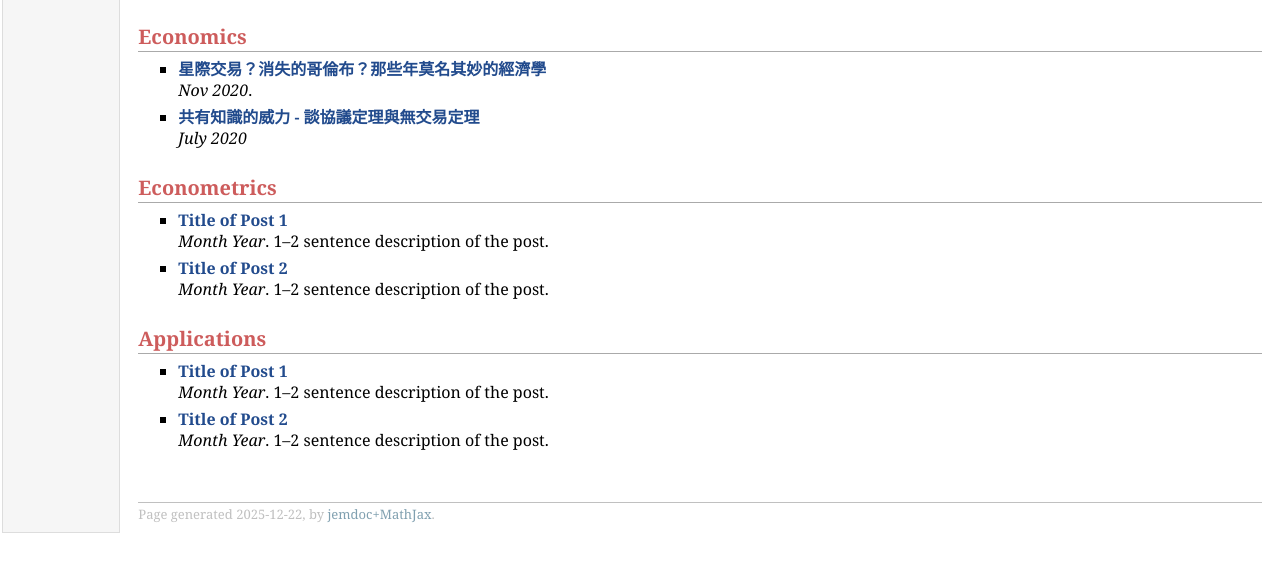
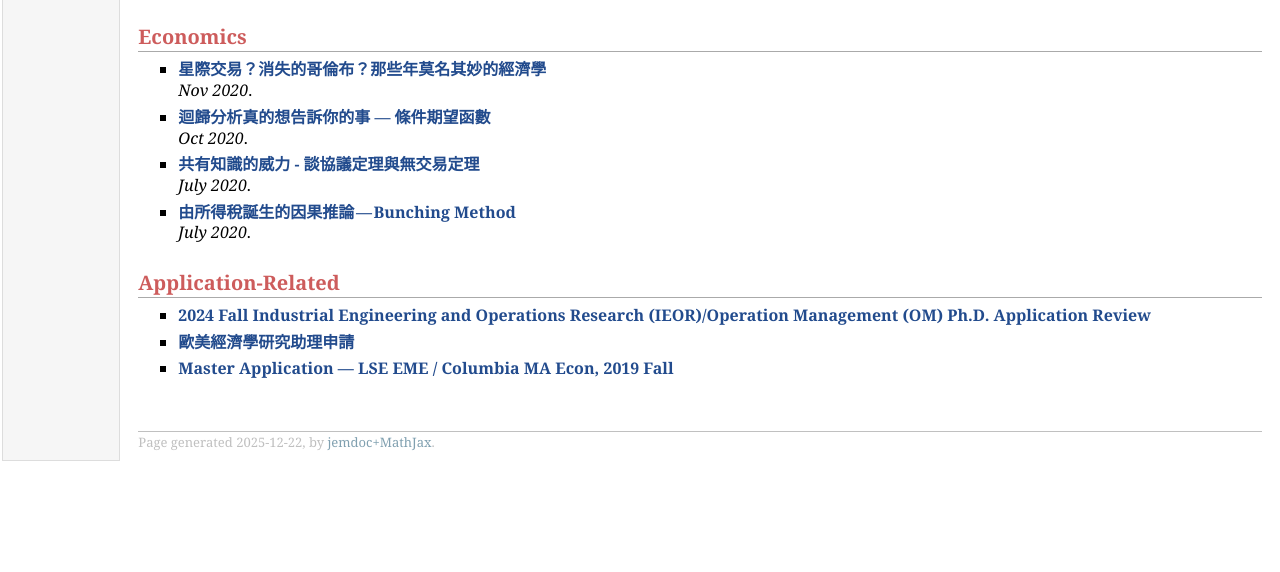
Before and after one commit to yushiouwillylin/yushiouwillylin.github.io, a plain HTML site: page posts.html in a window 1280 px wide. Shown: the part 160-732 px from the top of the page. Drawn offline with Linux system fonts and the light colour scheme.

Commit message:
Update posts.html with new links and sections

```diff
--- a/posts.html
+++ b/posts.html
@@ -36,34 +36,33 @@ A list of selected writing on random topics that links to external outlets. Most
   </p></li>
 
   <li><p>
+    <b><a href="https://medium.com/%E7%B6%93%E6%BF%9F%E5%AD%B8%E9%9B%9C%E8%AB%87/%E8%BF%B4%E6%AD%B8%E5%88%86%E6%9E%90%E7%9C%9F%E7%9A%84%E6%83%B3%E5%91%8A%E8%A8%B4%E4%BD%A0%E7%9A%84%E4%BA%8B-%E6%A2%9D%E4%BB%B6%E6%9C%9F%E6%9C%9B%E5%87%BD%E6%95%B8-276a2d013be2?source=friends_link&sk=597ed48f8551eca40b2b4bf3717a2f07" target=&ldquo;blank&rdquo;>迴歸分析真的想告訴你的事 — 條件期望函數</a></b> <br />
+    <i>Oct 2020</i>.
+  </p></li>
+
+  <li><p>
     <b><a href="https://talkecon.com/agreement_theorem/" target=&ldquo;blank&rdquo;>共有知識的威力 - 談協議定理與無交易定理</a></b> <br />
-    <i>July 2020</i>
+    <i>July 2020</i>.
+
+  <li><p>
+    <b><a href="https://talkecon.com/bunching_method/" target=&ldquo;blank&rdquo;>由所得稅誕生的因果推論 — Bunching Method</a></b> <br />
+    <i>July 2020</i>.
   </p></li>
 </ul>
 
-<h2>Econometrics</h2>
+<h2>Application-Related</h2>
 <ul>
   <li><p>
-    <b><a href="https://YOUR-LINK-HERE" target=&ldquo;blank&rdquo;>Title of Post 1</a></b> <br />
-    <i>Month Year</i>. 1–2 sentence description of the post.
+    <b><a href="https://medium.com/@willy624719/2024-fall-industrial-engineering-and-operations-research-ieor-operation-management-om-ph-d-616493326a6e" target=&ldquo;blank&rdquo;>2024 Fall Industrial Engineering and Operations Research (IEOR)/Operation Management (OM) Ph.D. Application Review
+</a></b> <br />
   </p></li>
 
   <li><p>
-    <b><a href="https://YOUR-LINK-HERE" target=&ldquo;blank&rdquo;>Title of Post 2</a></b> <br />
-    <i>Month Year</i>. 1–2 sentence description of the post.
-  </p></li>
-</ul>
-
-<h2>Applications</h2>
-<ul>
-  <li><p>
-    <b><a href="https://YOUR-LINK-HERE" target=&ldquo;blank&rdquo;>Title of Post 1</a></b> <br />
-    <i>Month Year</i>. 1–2 sentence description of the post.
+    <b><a href="https://medium.com/@willy624719/%E6%AD%90%E7%BE%8E%E7%B6%93%E6%BF%9F%E5%AD%B8%E7%A0%94%E7%A9%B6%E5%8A%A9%E7%90%86%E7%94%B3%E8%AB%8B-a812721bb7e3" target=&ldquo;blank&rdquo;>歐美經濟學研究助理申請</a></b> <br />
   </p></li>
 
   <li><p>
-    <b><a href="https://YOUR-LINK-HERE" target=&ldquo;blank&rdquo;>Title of Post 2</a></b> <br />
-    <i>Month Year</i>. 1–2 sentence description of the post.
+    <b><a href="https://medium.com/@willy624719/master-application-lse-eme-columbia-ma-econ-2019-fall-b7a031d556fd" target=&ldquo;blank&rdquo;>Master Application — LSE EME / Columbia MA Econ, 2019 Fall</a></b> <br />
   </p></li>
 </ul>
 
```
